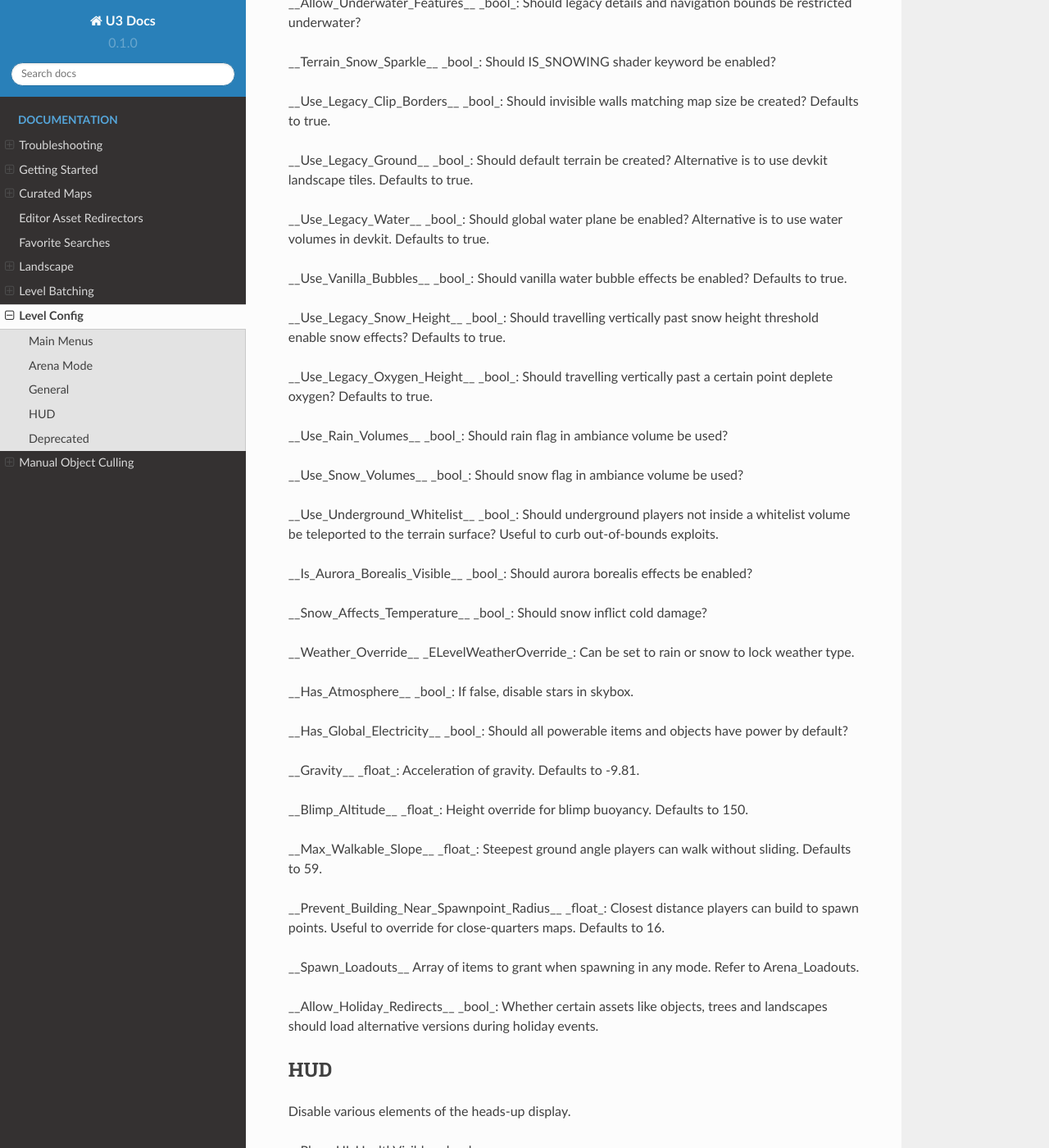
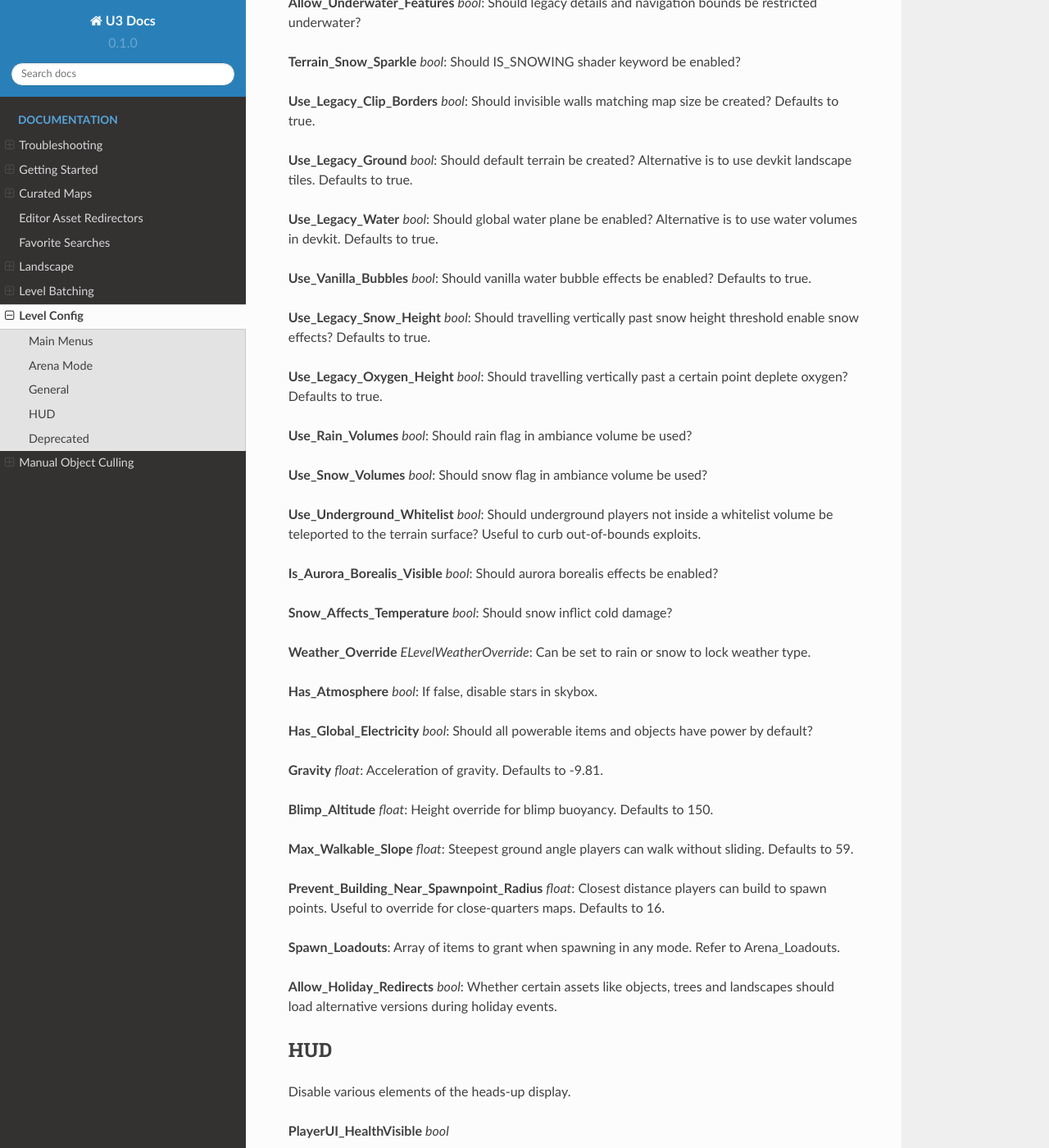
Before and after one commit to MoltonMontro/TestDocs, a Sphinx documentation site: the page built from docs/source/LevelConfig.rst, in a window 1280 px wide and 1400 px high, scrolled down 2158 px. Shown: the whole window at 82% size. Built offline with Sphinx 7.4.7 and the Read the Docs theme 2.0.0, drawn with Linux system fonts in a browser that asks for light colours; some of the changed text lies outside the part shown.

Commit message:
Update LevelConfig.rst

```diff
--- a/docs/source/LevelConfig.rst
+++ b/docs/source/LevelConfig.rst
@@ -81,90 +81,90 @@ __Mode_Config_Overrides__: Pairs of server config properties and values to overr
 		"Gameplay.Allow_Shoulder_Camera": false
 	}
 
-__Allow_Underwater_Features__ _bool_: Should legacy details and navigation bounds be restricted underwater?
+**Allow_Underwater_Features** *bool*: Should legacy details and navigation bounds be restricted underwater?
 
-__Terrain_Snow_Sparkle__ _bool_: Should IS_SNOWING shader keyword be enabled?
+**Terrain_Snow_Sparkle** *bool*: Should IS_SNOWING shader keyword be enabled?
 
-__Use_Legacy_Clip_Borders__ _bool_: Should invisible walls matching map size be created? Defaults to true.
+**Use_Legacy_Clip_Borders** *bool*: Should invisible walls matching map size be created? Defaults to true.
 
-__Use_Legacy_Ground__ _bool_: Should default terrain be created? Alternative is to use devkit landscape tiles. Defaults to true.
+**Use_Legacy_Ground** *bool*: Should default terrain be created? Alternative is to use devkit landscape tiles. Defaults to true.
 
-__Use_Legacy_Water__ _bool_: Should global water plane be enabled? Alternative is to use water volumes in devkit. Defaults to true.
+**Use_Legacy_Water** *bool*: Should global water plane be enabled? Alternative is to use water volumes in devkit. Defaults to true.
 
-__Use_Vanilla_Bubbles__ _bool_: Should vanilla water bubble effects be enabled? Defaults to true.
+**Use_Vanilla_Bubbles** *bool*: Should vanilla water bubble effects be enabled? Defaults to true.
 
-__Use_Legacy_Snow_Height__ _bool_: Should travelling vertically past snow height threshold enable snow effects? Defaults to true.
+**Use_Legacy_Snow_Height** *bool*: Should travelling vertically past snow height threshold enable snow effects? Defaults to true.
 
-__Use_Legacy_Oxygen_Height__ _bool_: Should travelling vertically past a certain point deplete oxygen? Defaults to true.
+**Use_Legacy_Oxygen_Height** *bool*: Should travelling vertically past a certain point deplete oxygen? Defaults to true.
 
-__Use_Rain_Volumes__ _bool_: Should rain flag in ambiance volume be used?
+**Use_Rain_Volumes** *bool*: Should rain flag in ambiance volume be used?
 
-__Use_Snow_Volumes__ _bool_: Should snow flag in ambiance volume be used?
+**Use_Snow_Volumes** *bool*: Should snow flag in ambiance volume be used?
 
-__Use_Underground_Whitelist__ _bool_: Should underground players not inside a whitelist volume be teleported to the terrain surface? Useful to curb out-of-bounds exploits.
+**Use_Underground_Whitelist** *bool*: Should underground players not inside a whitelist volume be teleported to the terrain surface? Useful to curb out-of-bounds exploits.
 
-__Is_Aurora_Borealis_Visible__ _bool_: Should aurora borealis effects be enabled?
+**Is_Aurora_Borealis_Visible** *bool*: Should aurora borealis effects be enabled?
 
-__Snow_Affects_Temperature__ _bool_: Should snow inflict cold damage?
+**Snow_Affects_Temperature** *bool*: Should snow inflict cold damage?
 
-__Weather_Override__ _ELevelWeatherOverride_: Can be set to rain or snow to lock weather type.
+**Weather_Override** *ELevelWeatherOverride*: Can be set to rain or snow to lock weather type.
 
-__Has_Atmosphere__ _bool_: If false, disable stars in skybox.
+**Has_Atmosphere** *bool*: If false, disable stars in skybox.
 
-__Has_Global_Electricity__ _bool_: Should all powerable items and objects have power by default?
+**Has_Global_Electricity** *bool*: Should all powerable items and objects have power by default?
 
-__Gravity__ _float_: Acceleration of gravity. Defaults to -9.81.
+**Gravity** *float*: Acceleration of gravity. Defaults to -9.81.
 
-__Blimp_Altitude__ _float_: Height override for blimp buoyancy. Defaults to 150.
+**Blimp_Altitude** *float*: Height override for blimp buoyancy. Defaults to 150.
 
-__Max_Walkable_Slope__ _float_: Steepest ground angle players can walk without sliding. Defaults to 59.
+**Max_Walkable_Slope** *float*: Steepest ground angle players can walk without sliding. Defaults to 59.
 
-__Prevent_Building_Near_Spawnpoint_Radius__ _float_: Closest distance players can build to spawn points. Useful to override for close-quarters maps. Defaults to 16.
+**Prevent_Building_Near_Spawnpoint_Radius** *float*: Closest distance players can build to spawn points. Useful to override for close-quarters maps. Defaults to 16.
 
-__Spawn_Loadouts__ Array of items to grant when spawning in any mode. Refer to Arena_Loadouts.
+**Spawn_Loadouts**: Array of items to grant when spawning in any mode. Refer to Arena_Loadouts.
 
-__Allow_Holiday_Redirects__ _bool_: Whether certain assets like objects, trees and landscapes should load alternative versions during holiday events.
+**Allow_Holiday_Redirects** *bool*: Whether certain assets like objects, trees and landscapes should load alternative versions during holiday events.
 
 HUD
 ---
 
 Disable various elements of the heads-up display.
 
-__PlayerUI_HealthVisible__ bool
+**PlayerUI_HealthVisible** *bool*
 
-__PlayerUI_FoodVisible__ bool
+**PlayerUI_FoodVisible** *bool*
 
-__PlayerUI_WaterVisible__ bool
+**PlayerUI_WaterVisible** *bool*
 
-__PlayerUI_VirusVisible__ bool
+**PlayerUI_VirusVisible** *bool*
 
-__PlayerUI_StaminaVisible__ bool
+**PlayerUI_StaminaVisible** *bool*
 
-__PlayerUI_OxygenVisible__ _bool_
+**PlayerUI_OxygenVisible** *_bool_*
 
-__PlayerUI_GunVisible__ _bool_
+**PlayerUI_GunVisible** *_bool_*
 
-__Allow_Crafting__ bool
+**Allow_Crafting** *bool*
 
-__Allow_Skills__ bool
+**Allow_Skills** *bool*
 
-__Allow_Information__ bool
+**Allow_Information** *bool*
 
 Deprecated
 ----------
 
-__Can_Use_Bundles__ _bool_: Used in the past for timed curated maps to disable using their assets in the level editor which could break after moving the map from the vanilla content to the workshop.
+**Can_Use_Bundles** *bool*: Used in the past for timed curated maps to disable using their assets in the level editor which could break after moving the map from the vanilla content to the workshop.
 
-__Category__ _ESingleplayerMapCategory_: Mostly automated now. Can be set to Misc to explicitly show in the miscellaneous map category.
+**Category** *ESingleplayerMapCategory*: Mostly automated now. Can be set to Misc to explicitly show in the miscellaneous map category.
 
-__Has_Discord_Rich_Presence__ _bool_: Only valid for official maps. If discord integration is enabled and this flag is true discord will check for a map icon configured in their partner page.
+**Has_Discord_Rich_Presence** *bool*: Only valid for official maps. If discord integration is enabled and this flag is true discord will check for a map icon configured in their partner page.
 
-__Item__ _int_: Kept for backwards compatibility. Ignored if Associated_Stockpile_Items are set.
+**Item** *int*: Kept for backwards compatibility. Ignored if Associated_Stockpile_Items are set.
 
-__Load_From_Resources__ _bool_: Used in the past for curated maps with assets in the vanilla Resources/Bundles/* directory. Master Bundles completely replaced this.
+**Load_From_Resources** *bool*: Used in the past for curated maps with assets in the vanilla Resources/Bundles/* directory. Master Bundles completely replaced this.
 
-__Should_Verify_Objects_Hash__ _bool_: With the newer asset integrity checks this is obsolete because each object/tree used in the level is checked with the server, and ignored if the server is missing the asset. Trees.dat and Objects.dat can always be included because missing assets do not factor into those hashes anymore.
+**Should_Verify_Objects_Hash** *bool*: With the newer asset integrity checks this is obsolete because each object/tree used in the level is checked with the server, and ignored if the server is missing the asset. Trees.dat and Objects.dat can always be included because missing assets do not factor into those hashes anymore.
 
-__Use_Legacy_Fog_Height__ _bool_: Should default terrain height be used for fog falloff? If false, devkit landscape tile limits are used instead. Defaults to true.
+**Use_Legacy_Fog_Height** *bool*: Should default terrain height be used for fog falloff? If false, devkit landscape tile limits are used instead. Defaults to true.
 
-__Use_Legacy_Objects__ _bool_: Should objects be loaded from Objects.dat file? Devkit objects were moved into this file, so this option no longer has any effect.
+**Use_Legacy_Objects** *bool*: Should objects be loaded from Objects.dat file? Devkit objects were moved into this file, so this option no longer has any effect.
```
